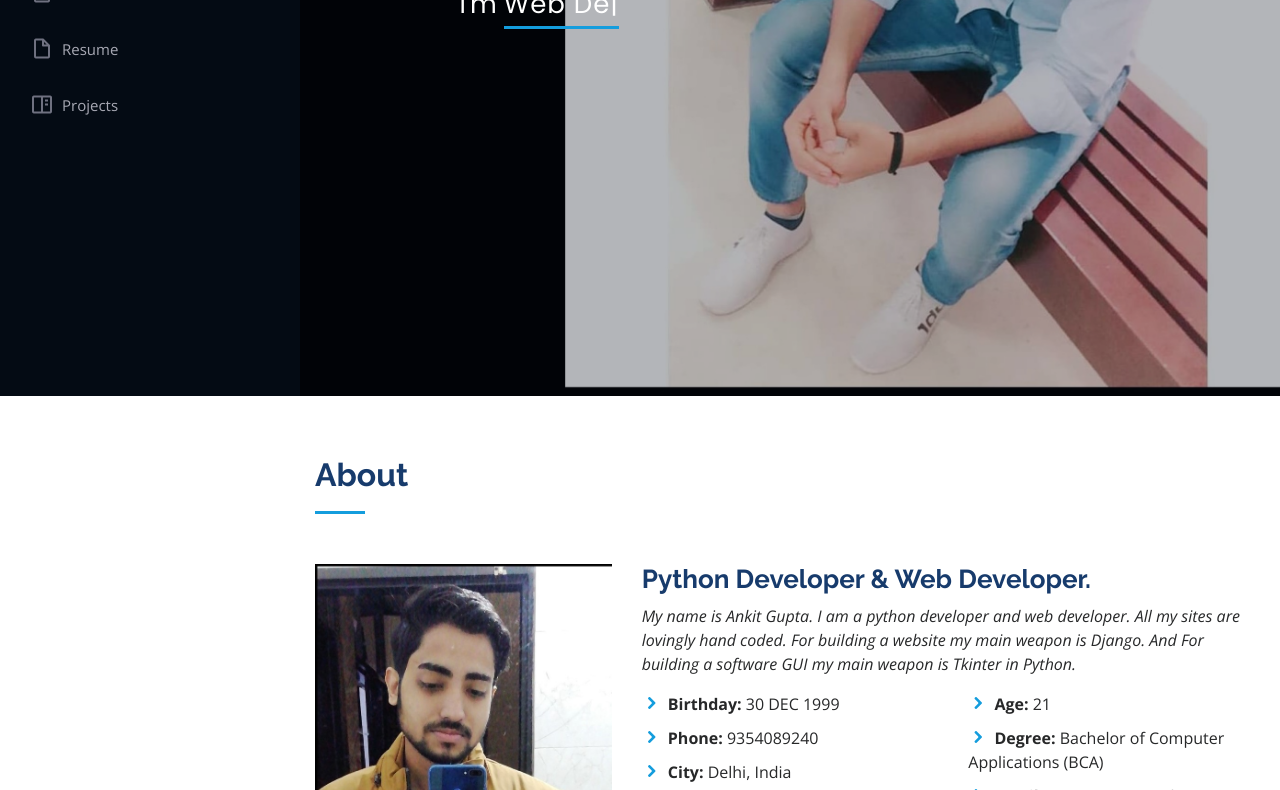
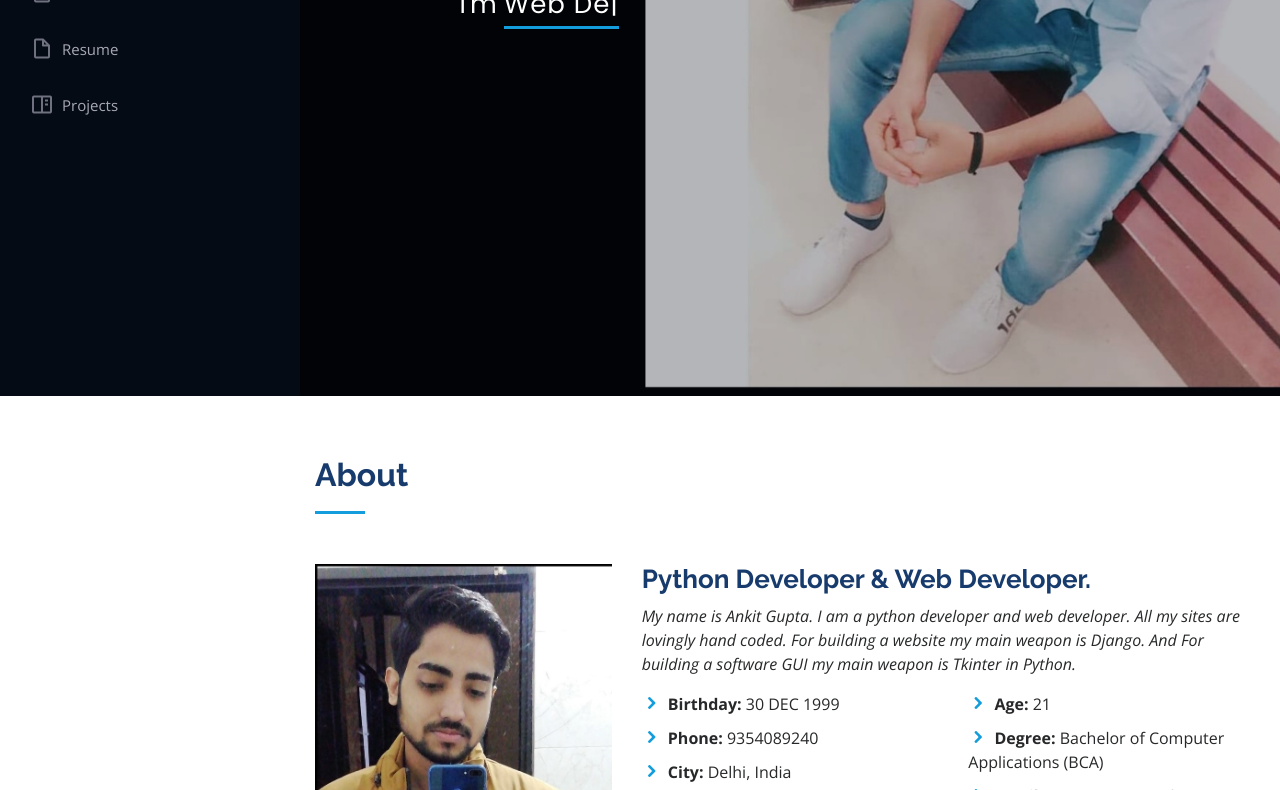
Before and after one commit to Ankit3012/portfolio, a plain HTML site: page index.html in a window 1280 px wide. Shown: the part 404-1194 px from the top of the page. Drawn offline with nearby package versions, Linux system fonts and the light colour scheme.

Commit message:
Update style.css

```diff
--- a/assets/css/style.css
+++ b/assets/css/style.css
@@ -211,7 +211,7 @@ h1, h2, h3, h4, h5, h6 {
 #hero {
   max-width: 100%;
   height: 100vh;
-  background: url("../img/hero-bg.jpg") top center;
+  background: url("../img/hero-bg.jpg");
   background-size: cover;
 }
 
@@ -254,11 +254,7 @@ h1, h2, h3, h4, h5, h6 {
   border-bottom: 3px solid #149ddd;
 }
 
-@media (min-width: 1024px) {
-  #hero {
-    background-attachment: fixed;
-  }
-}
+
 
 @media (max-width: 768px) {
   #hero h1 {
```
